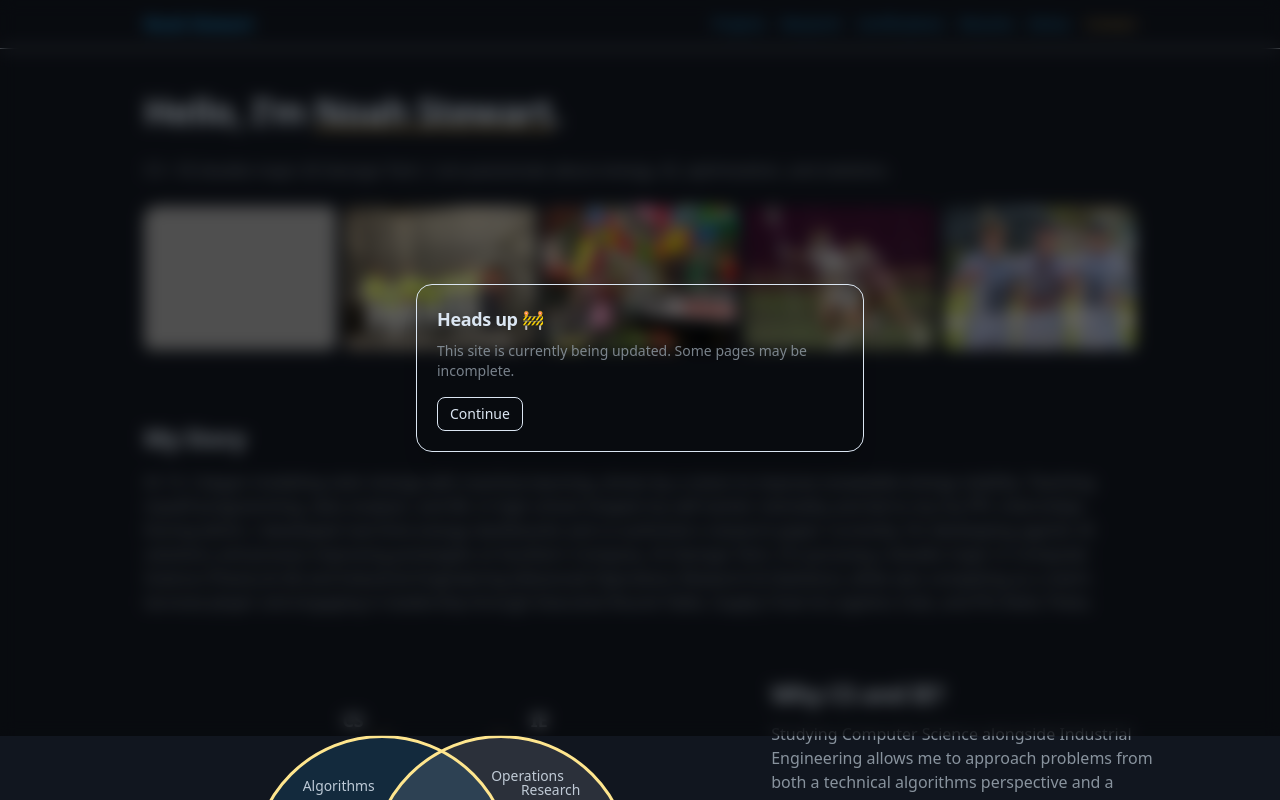
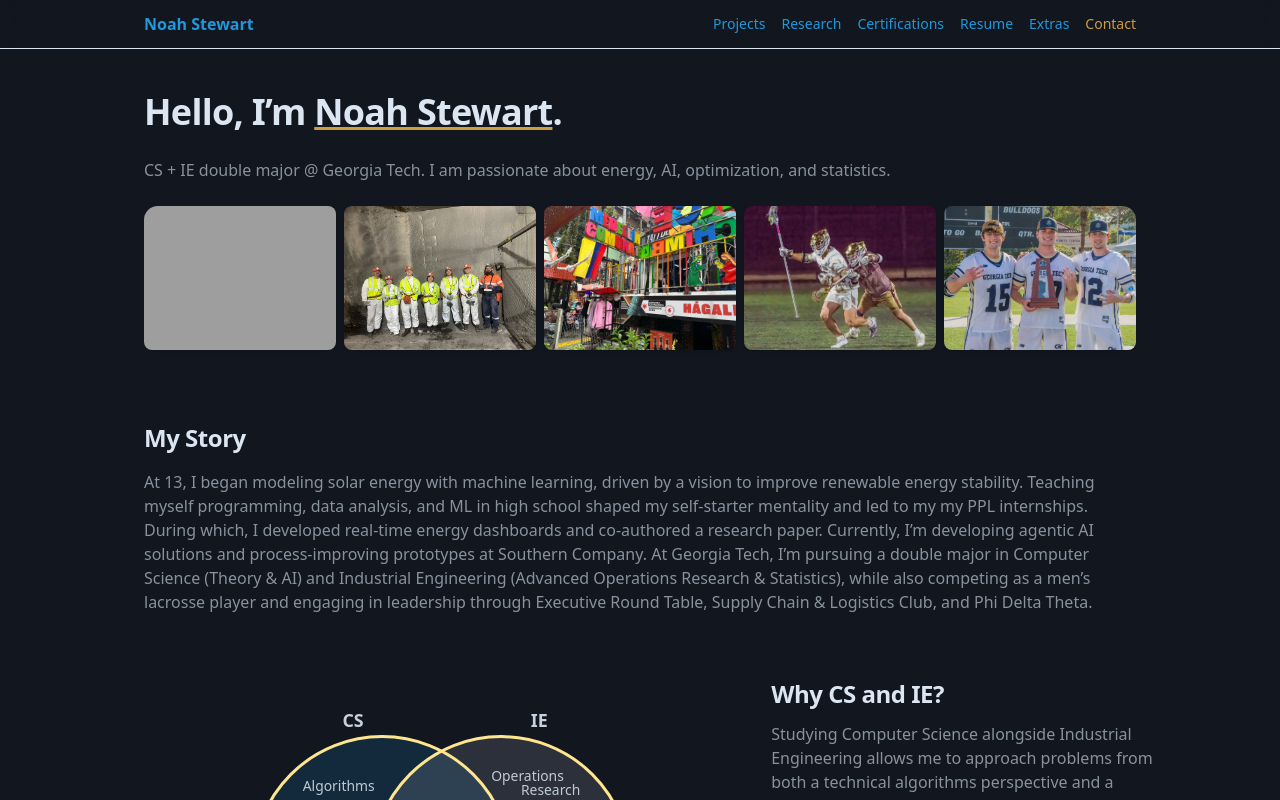
Before and after one commit to stewartStack/portfolioWebsite, a Next.js app: page / in a window 1280 px wide. Shown: the top 800 px of the page. Built offline with nearby package versions, Linux system fonts and the light colour scheme; grey boxes are pictures that could not be loaded.

Commit message:
Removed under construction popup

```diff
--- a/app/(site)/page.tsx
+++ b/app/(site)/page.tsx
@@ -1,7 +1,7 @@
 "use client";
 import Image from "next/image";
 import { useEffect, useRef, useState, useMemo } from "react";
-
+/*
 // --- Under-Construction popup (one-time per browser) ---
 function useFirstVisitFlag(key = "seenDevNotice") {
     const [open, setOpen] = useState(false);
@@ -44,7 +44,7 @@ function UnderConstructionDialog({
         </div>
     );
 }
-
+*/
 
 function shuffleArray<T>(array: T[]): T[] {
     // Create a shallow copy to avoid modifying the original array
@@ -384,12 +384,11 @@ function Venn({ className = "" }: VennProps) {
 
 export default function Home() {
     useScrollReveal();
-    const { open, dismiss } = useFirstVisitFlag("seenDevNotice");
+    //const { open, dismiss } = useFirstVisitFlag("seenDevNotice");
 
 
     return (
         <section className="space-y-16">
-            <UnderConstructionDialog open={open} onClose={dismiss} />
             {/* Hero / Carousel */}
             <div className="space-y-6">
                 <h1 className="text-4xl/tight font-bold">
```
